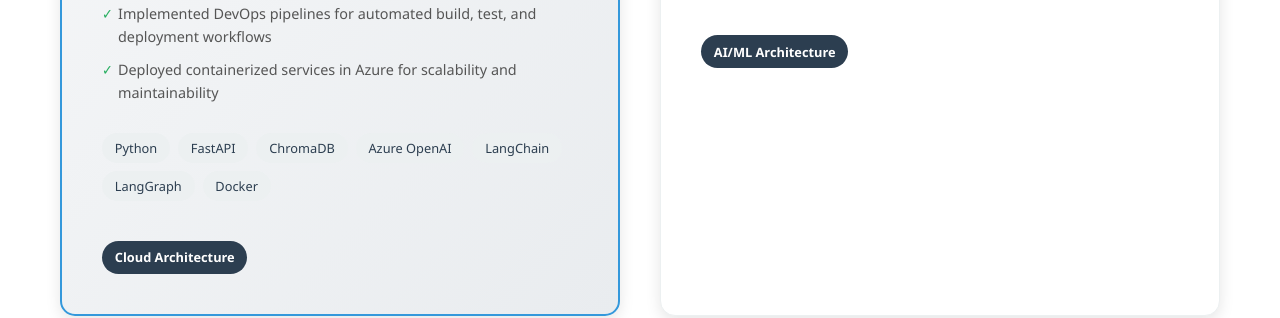
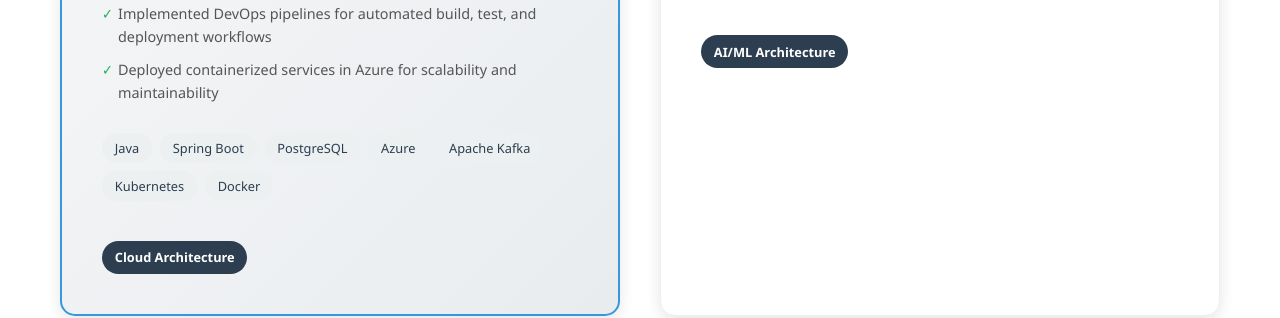
Before and after one commit to divyasivamurugan/divyasivamurugan.github.io, a React (Create React App) app: page / in a window 1280 px wide. Shown: the part 2840-3158 px from the top of the page. Built offline with nearby package versions, Linux system fonts and the light colour scheme.

Commit message:
Updated Experience

```diff
--- a/src/App.js
+++ b/src/App.js
@@ -36,7 +36,7 @@ const portfolioData = {
      {
       title: "Cloud-Based Document Services for Legal and Spend Management Workflows",
       description: "Designed and deployed cloud-native microservices to support document operations for legal and spend management applications. These services integrate with enterprise document management systems, enabling secure, scalable, and efficient handling of business-critical documents. The solution established architectural standards for intelligent document workflows across the organization.",
-      technologies: ["Python", "FastAPI", "ChromaDB", "Azure OpenAI", "LangChain", "LangGraph", "Docker"],
+      technologies: ["Java", "Spring Boot", "PostgreSQL", "Azure", "Apache Kafka", "Kubernetes", "Docker"],
       highlights: [
         "Architected and delivered production-grade microservices for document operations",
         "Implemented DevOps pipelines for automated build, test, and deployment workflows",
```
